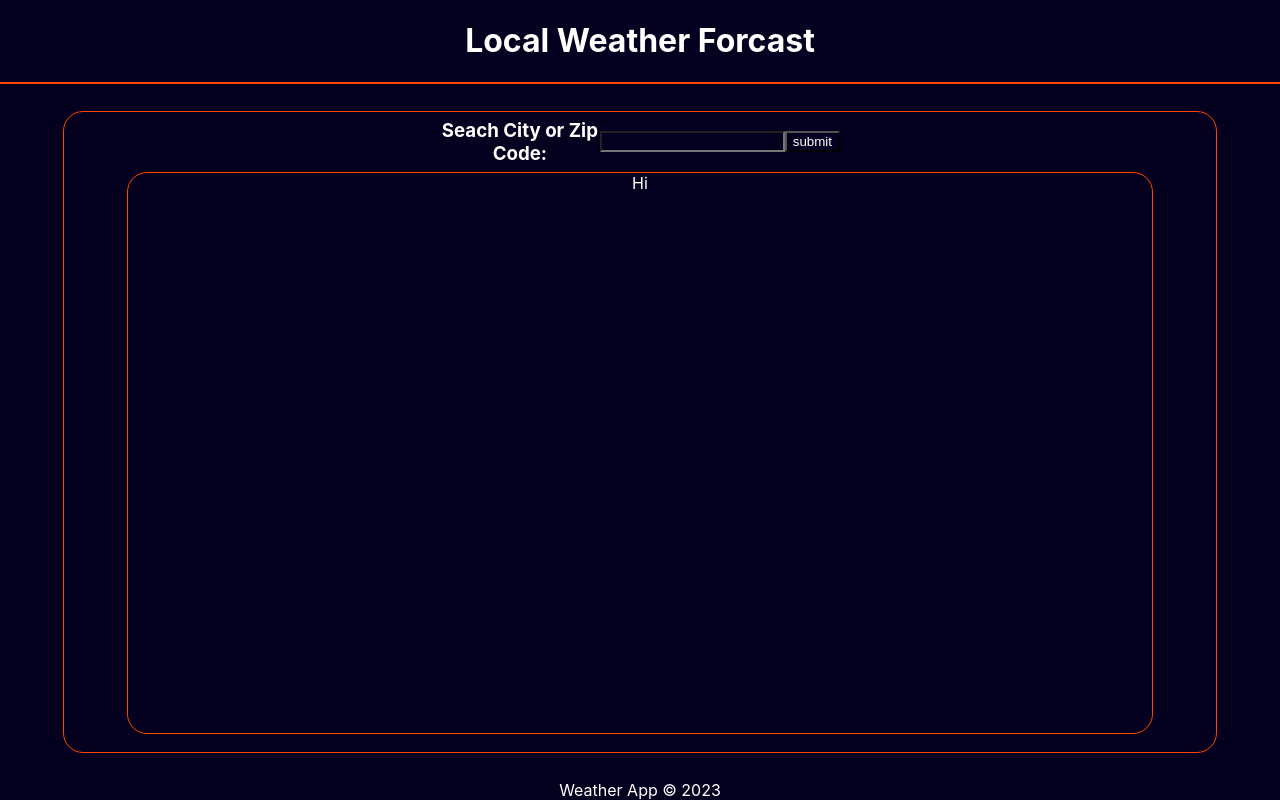
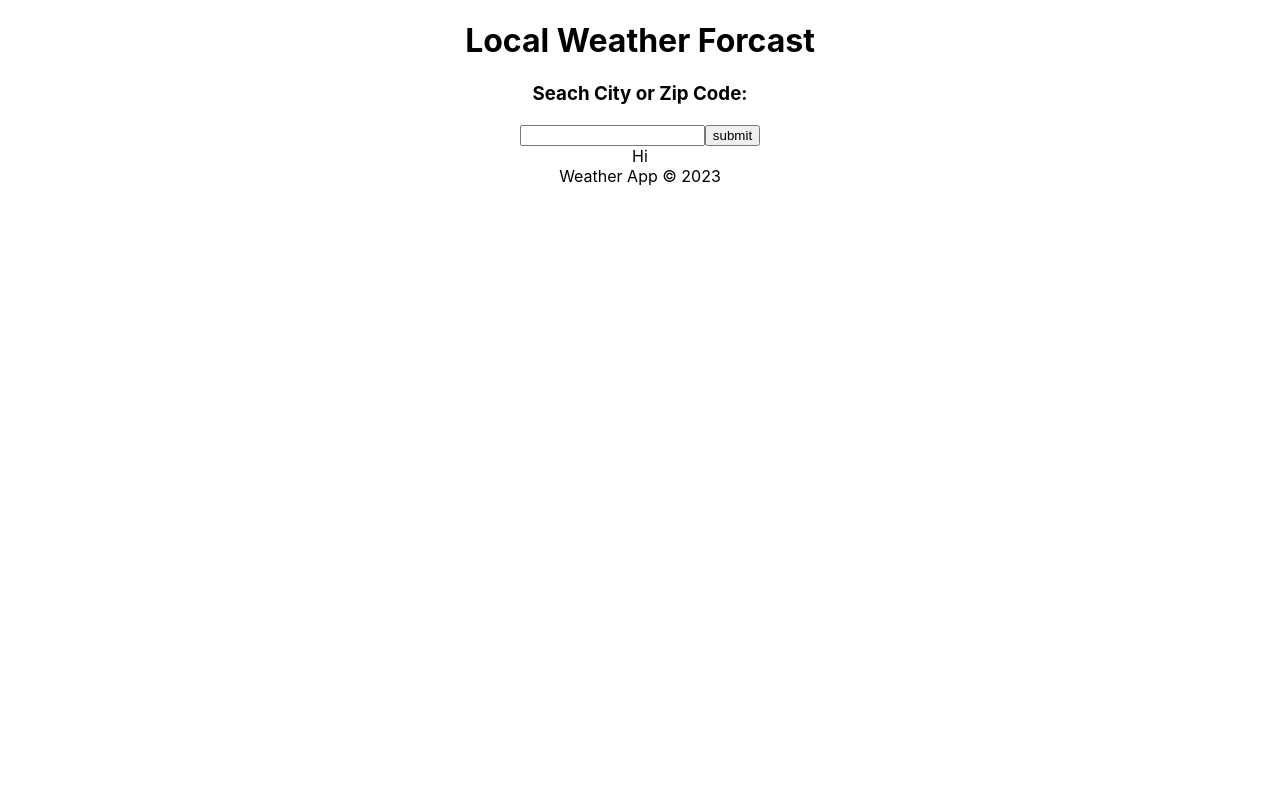
Before and after one commit to SalamanderCtesiphon/forcaster-pro-app, a React (Create React App) app: page / in a window 1280 px wide. Built offline with nearby package versions, Linux system fonts and the light colour scheme; the HTML template or start-up script is replaced by a standard one.

Commit message:
i am revamping the structure of the app

```diff
--- a/src/App.css
+++ b/src/App.css
@@ -1,56 +1,4 @@
 .App {
   text-align: center;
-  height: 100vh;
-  width: auto;
-  margin: 0;
-  box-sizing: border-box;
-  display: flex;
-  flex-direction: column;
-  justify-content: space-between;
-  align-items: center;
-  color: white;
-  background-color: rgb(6, 0, 32);
+
 }
-
-.header {
-  border-bottom: 2px solid orangered;
-  width: 100%;
-  height: auto;
-}
-
-.body {
-  height: 80vh;
-  width: 90vw;
-  border: 1px solid orangered;
-  border-radius: 20px;
-  display: flex;
-  flex-direction: column;
-  align-items: center;
-}
-
-.search-form {
-  display: flex;
-  height: 60px;
-  width: 400px;
-  display: flex;
-  align-items: center;
-  justify-content: space-evenly;
-}
-
-#input {
-  color: white;
-  background-color: rgb(6, 0, 32);
-}
-
-#search-btn {
-  color: white;
-  background-color: rgb(6, 0, 32);
-}
-
-.display {
-  border: 1px solid orangered;
-  border-radius: 20px;
-  height: auto;
-  height: 70vh;
-  width: 80vw;
-}
```
